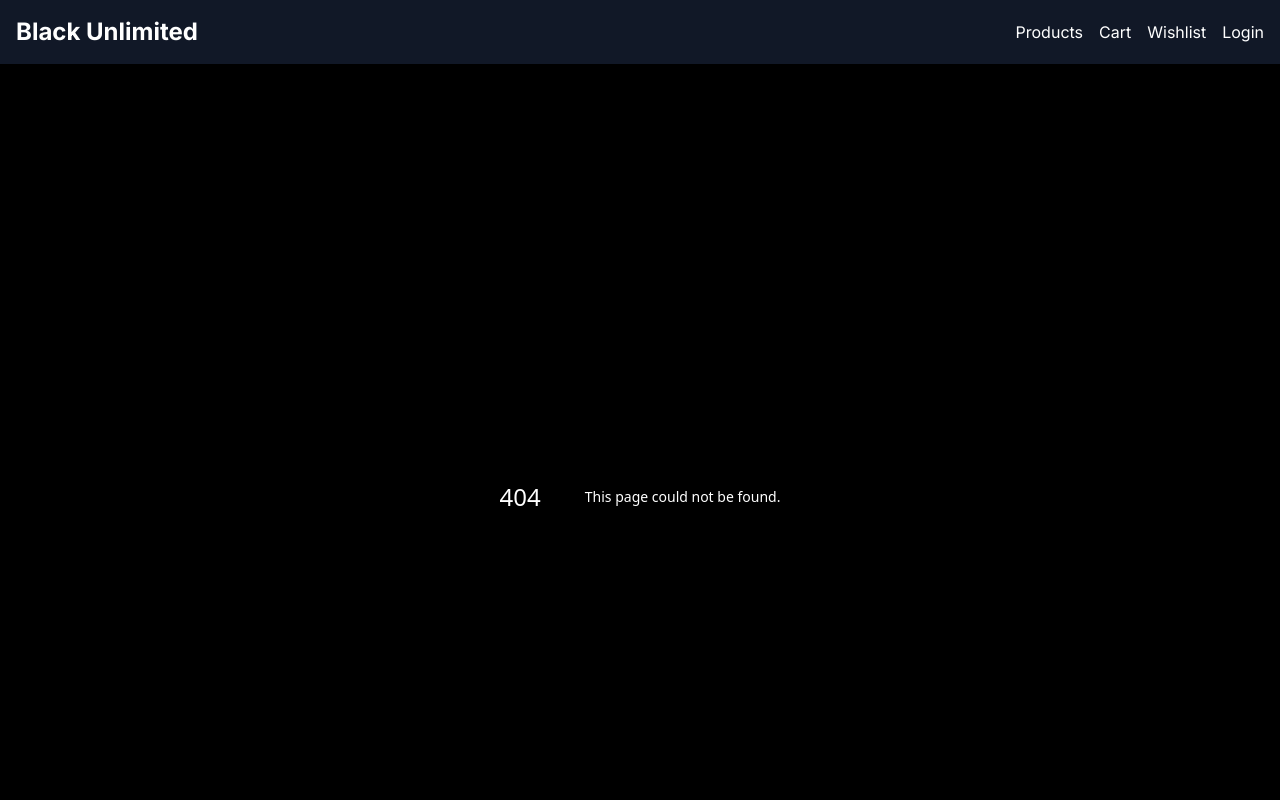
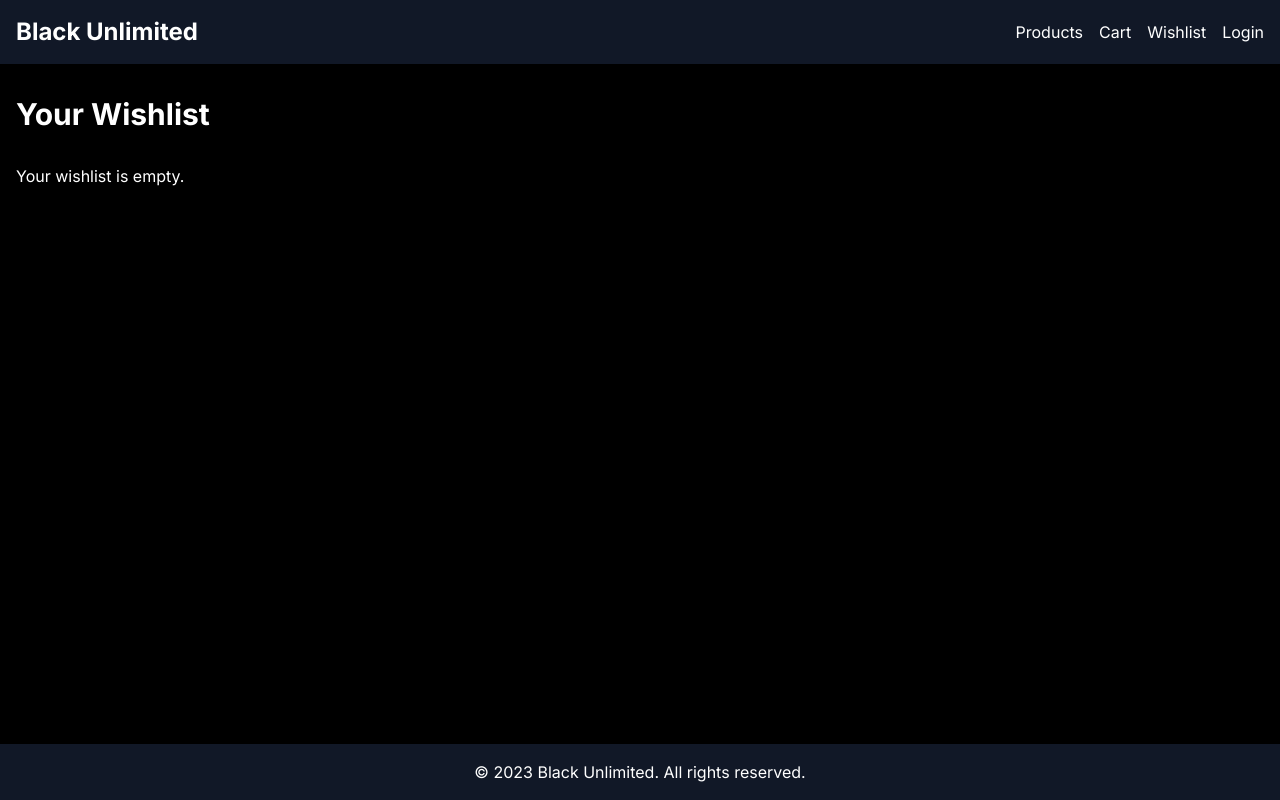
Before and after one commit to rishmi5h/BU-UI, a Next.js app: page /wishlist in a window 1280 px wide. Before the commit this address had no page. Shown: the top 800 px of the page. Built offline with nearby package versions, Linux system fonts and the light colour scheme.

Commit message:
Create page.tsx

```diff
--- /dev/null
+++ b/app/wishlist/page.tsx
@@ -0,0 +1,9 @@
+export default function WishlistPage() {
+  return (
+    <div>
+      <h1 className="text-3xl font-bold mb-8">Your Wishlist</h1>
+      <p>Your wishlist is empty.</p>
+      {/* Add wishlist functionality here */}
+    </div>
+  )
+}
```
